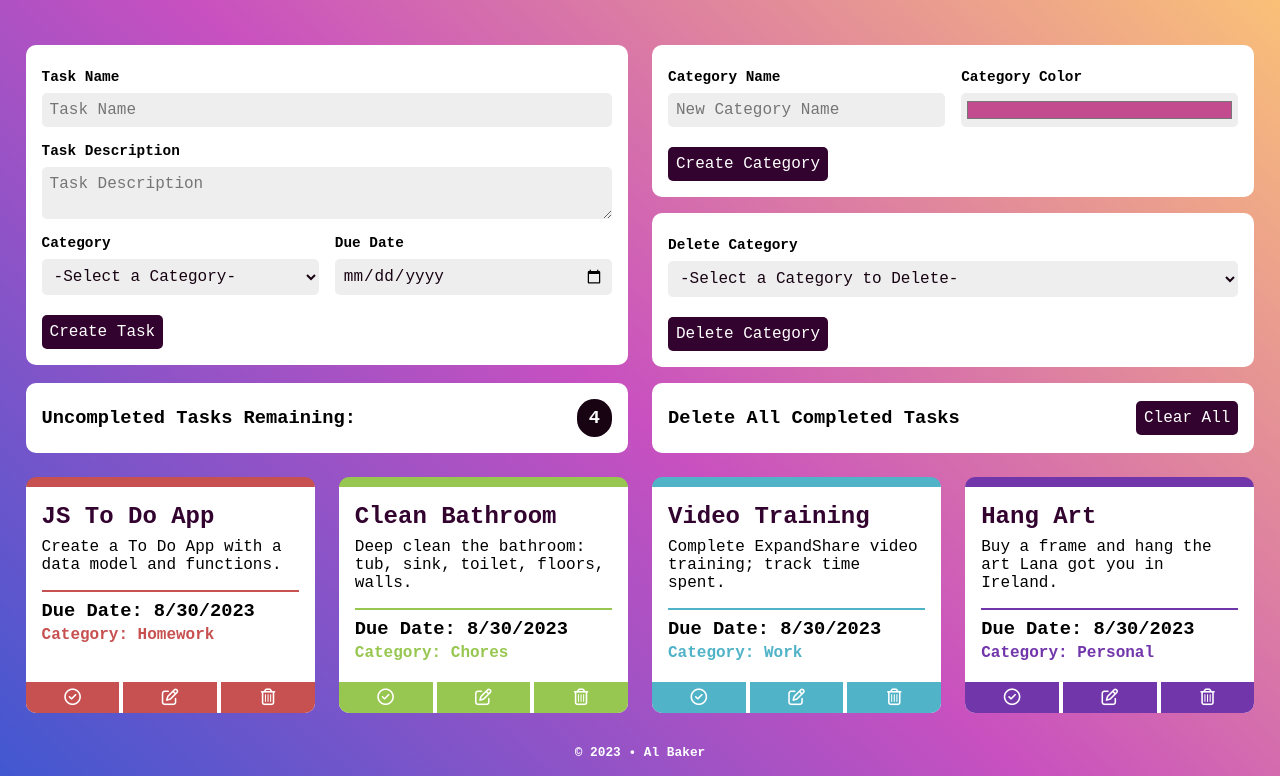
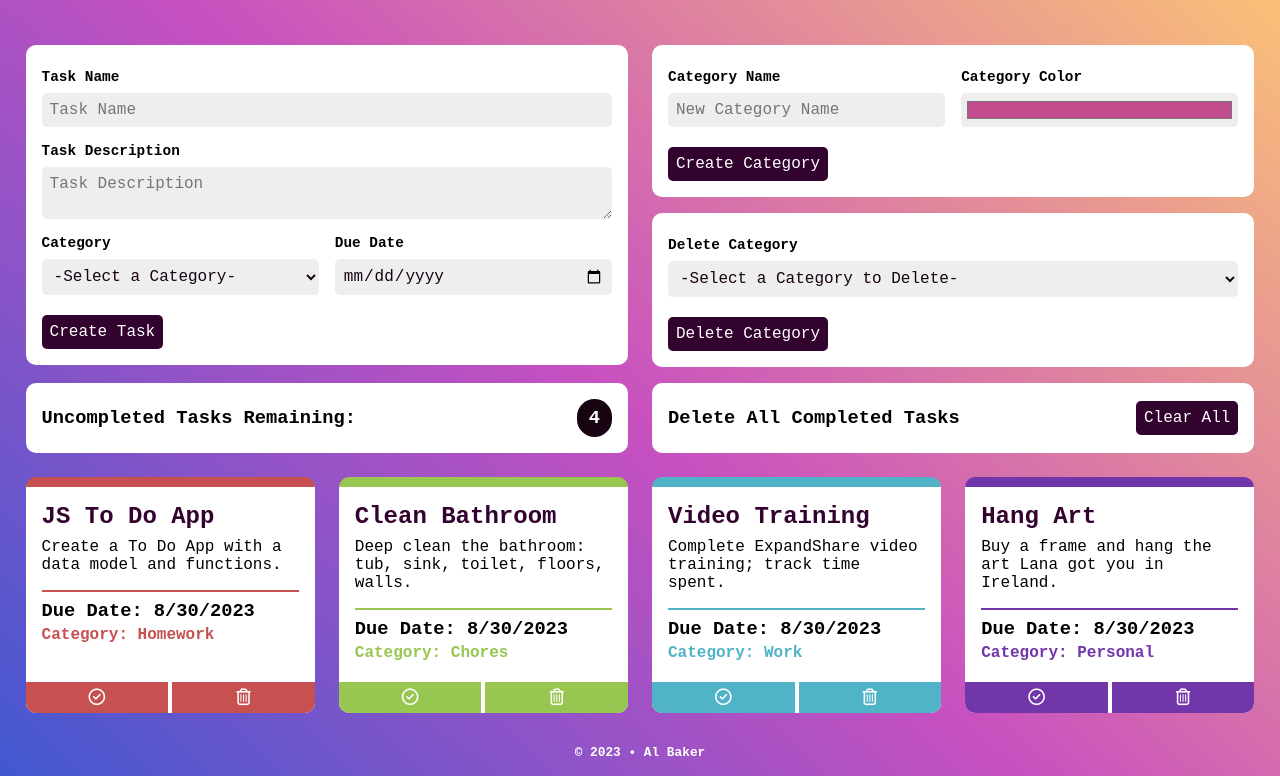
Before and after one commit to allison-baker/DGM-3760, a plain HTML site: page index.html in a window 1280 px wide. Shown: the part 103-879 px from the top of the page. Drawn offline with Linux system fonts and the light colour scheme.

Commit message:
add content editable

```diff
--- a/css/styles.css
+++ b/css/styles.css
@@ -177,7 +177,7 @@ main section#gallery article.taskBox div#textBox h4 {
 }
 main section#gallery article.taskBox div#buttonsBox {
   display: grid;
-  grid-template-columns: 1fr 1fr 1fr;
+  grid-template-columns: 1fr 1fr;
   grid-gap: 0.25rem;
   margin-top: 0.25rem;
 }
--- a/js/scripts.js
+++ b/js/scripts.js
@@ -101,7 +101,7 @@ function populateDOM() {
     let category = document.createElement("h4")
 
     let completeBtn = document.createElement("button")
-    let editBtn = document.createElement("button")
+    // let editBtn = document.createElement("button")
     let deleteBtn = document.createElement("button")
 
     box.classList.add("taskBox")
@@ -113,14 +113,14 @@ function populateDOM() {
     } else {
       title.textContent = tasks[i].name
     }
-    title.isContentEditable = true
+    title.contentEditable = true
 
     details.textContent = tasks[i].description
-    details.isContentEditable = true
+    details.contentEditable = true
 
     date.textContent = `Due Date: ${tasks[i].dueDate}`
     if (tasks[i].status != true) { date.style.borderColor = tasks[i].category.color }
-    date.isContentEditable = true
+    date.contentEditable = true
 
     category.textContent = `Category: ${tasks[i].category.name}`
     if (tasks[i].status != true) { category.style.color = tasks[i].category.color }
@@ -132,9 +132,9 @@ function populateDOM() {
     completeBtn.onclick = function() {markComplete(tasks[i].ID)}
     completeBtn.innerHTML = '<i class="fa-regular fa-circle-check fa-lg" style="color:#ffffff;"></i>'
 
-    if (tasks[i].status != true) { editBtn.style.backgroundColor = tasks[i].category.color }
+    // if (tasks[i].status != true) { editBtn.style.backgroundColor = tasks[i].category.color }
     // Edit button function onclick added
-    editBtn.innerHTML = '<i class="fa-regular fa-pen-to-square fa-lg" style="color: #ffffff;"></i>'
+    // editBtn.innerHTML = '<i class="fa-regular fa-pen-to-square fa-lg" style="color: #ffffff;"></i>'
 
     if (tasks[i].status != true) { deleteBtn.style.backgroundColor = tasks[i].category.color }
     deleteBtn.onclick = function() {removeTask(tasks[i].ID)}
@@ -146,7 +146,7 @@ function populateDOM() {
     text.appendChild(category)
 
     buttons.appendChild(completeBtn)
-    buttons.appendChild(editBtn)
+    // buttons.appendChild(editBtn)
     buttons.appendChild(deleteBtn)
 
     box.appendChild(text)
```
